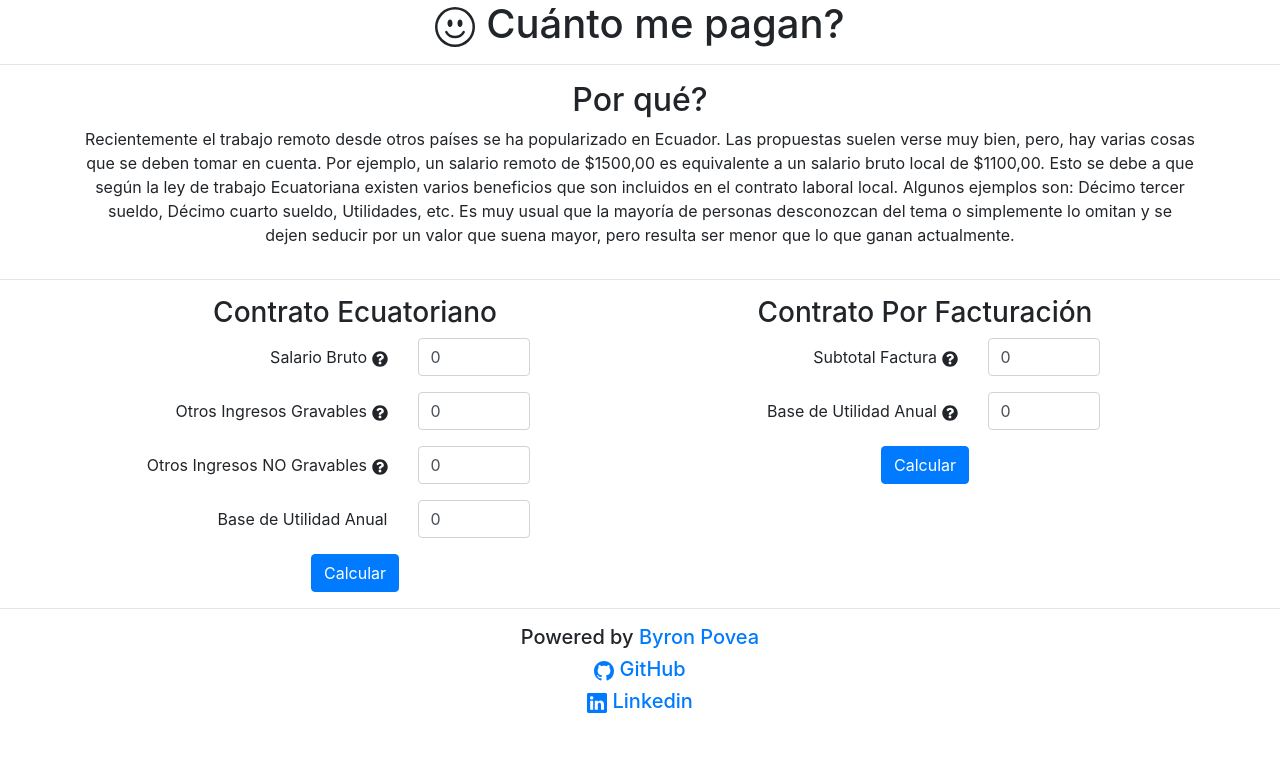
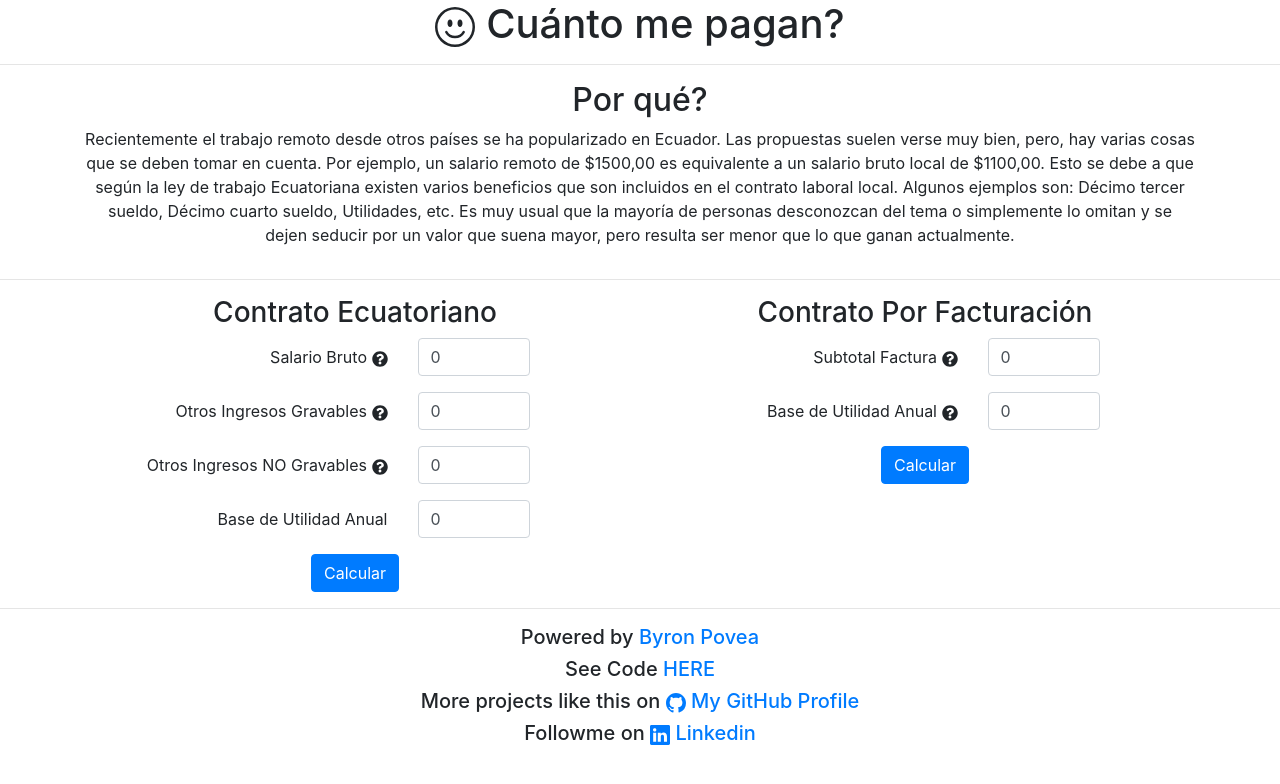
Before and after one commit to bpovea/stipendium, a React (Create React App) app: page / in a window 1280 px wide. Shown: the top 784 px of the page. Built offline with nearby package versions, Linux system fonts and the light colour scheme.

Commit message:
[UPD] direct link to github project

```diff
--- a/src/components/BottomSection.js
+++ b/src/components/BottomSection.js
@@ -6,8 +6,9 @@ import { Github,Linkedin } from 'react-bootstrap-icons';
 const BottomSection = () => (
     <div>
         <h5>Powered by <a href="https://bpovea.github.io/" target="_blank" rel="noreferrer">Byron Povea</a></h5>
-        <h5><a href="https://github.com/bpovea" target="_blank" rel="noreferrer"><Github/> GitHub</a></h5>
-        <h5><a href="https://www.linkedin.com/in/bpovea/" target="_blank" rel="noreferrer"><Linkedin/> Linkedin</a></h5>
+        <h5>See Code <a href="https://github.com/bpovea/stipendium" target="_blank" rel="noreferrer">HERE</a></h5>
+        <h5>More projects like this on <a href="https://github.com/bpovea" target="_blank" rel="noreferrer"><Github/> My GitHub Profile</a></h5>
+        <h5>Followme on <a href="https://www.linkedin.com/in/bpovea/" target="_blank" rel="noreferrer"><Linkedin/> Linkedin</a></h5>
     </div>
 );
 
```
